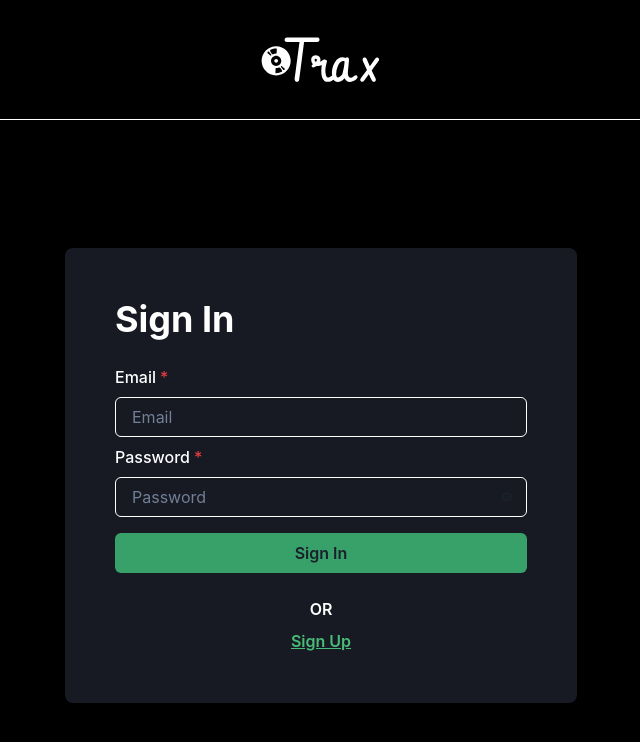
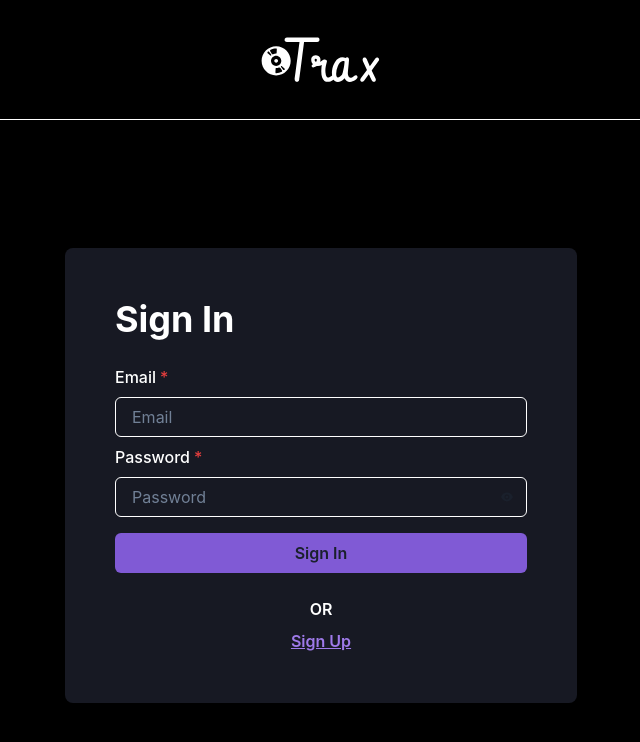
Before and after one commit to amit-ksh/chorus, a Next.js app: page /signin in a window 1280 px wide. Shown: the top 742 px of the page, without its empty margins (319-959 px from the left). Built offline with nearby package versions, Linux system fonts and the light colour scheme; what easy-peasy would draw is missing.

Commit message:
change app theme color to purple

```diff
--- a/components/authForm.tsx
+++ b/components/authForm.tsx
@@ -146,10 +146,10 @@ const AuthForm: FC<{ mode: 'signin' | 'signup' }> = ({ mode }) => {
               <Button
                 mt={2}
                 type="submit"
-                bg="green.500"
+                bg="purple.500"
                 isLoading={isLoading}
                 _hover={{
-                  bg: 'green.300',
+                  bg: 'purple.600',
                 }}
               >
                 {mode === 'signin' ? 'Sign In' : 'Sign Up'}
@@ -162,7 +162,7 @@ const AuthForm: FC<{ mode: 'signin' | 'signup' }> = ({ mode }) => {
               OR
             </Box>
             <LinkBox
-              color="green.400"
+              color="purple.400"
               fontWeight="semibold"
               textDecoration="underline"
             >
--- a/components/songsTable.tsx
+++ b/components/songsTable.tsx
@@ -45,7 +45,9 @@ const SongsTable: FC<SongsTableProps> = ({ songs }) => {
           <IconButton
             icon={<BsFillPlayFill color="black" fontSize="30px" />}
             aria-label="play"
-            bg="#1ed760"
+            bg="purple.500"
+            _hover={{ bg: 'purple.400' }}
+            _focus={{ bg: 'purple.400' }}
             size="lg"
             isRound
             onClick={() => handlePlay()}
--- a/theme/components.ts
+++ b/theme/components.ts
@@ -3,7 +3,7 @@ import type { ComponentStyleConfig, DeepPartial } from '@chakra-ui/react';
 export const Button: DeepPartial<ComponentStyleConfig> = {
   baseStyle: {
     _focusVisible: {
-      boxShadow: '0 0 0 3px var(--chakra-colors-green-400)',
+      boxShadow: '0 0 0 3px var(--chakra-colors-purple-400)',
     },
   },
 };
```
Also changed, not shown: components/playlists.tsx (+15 -7 lines).
